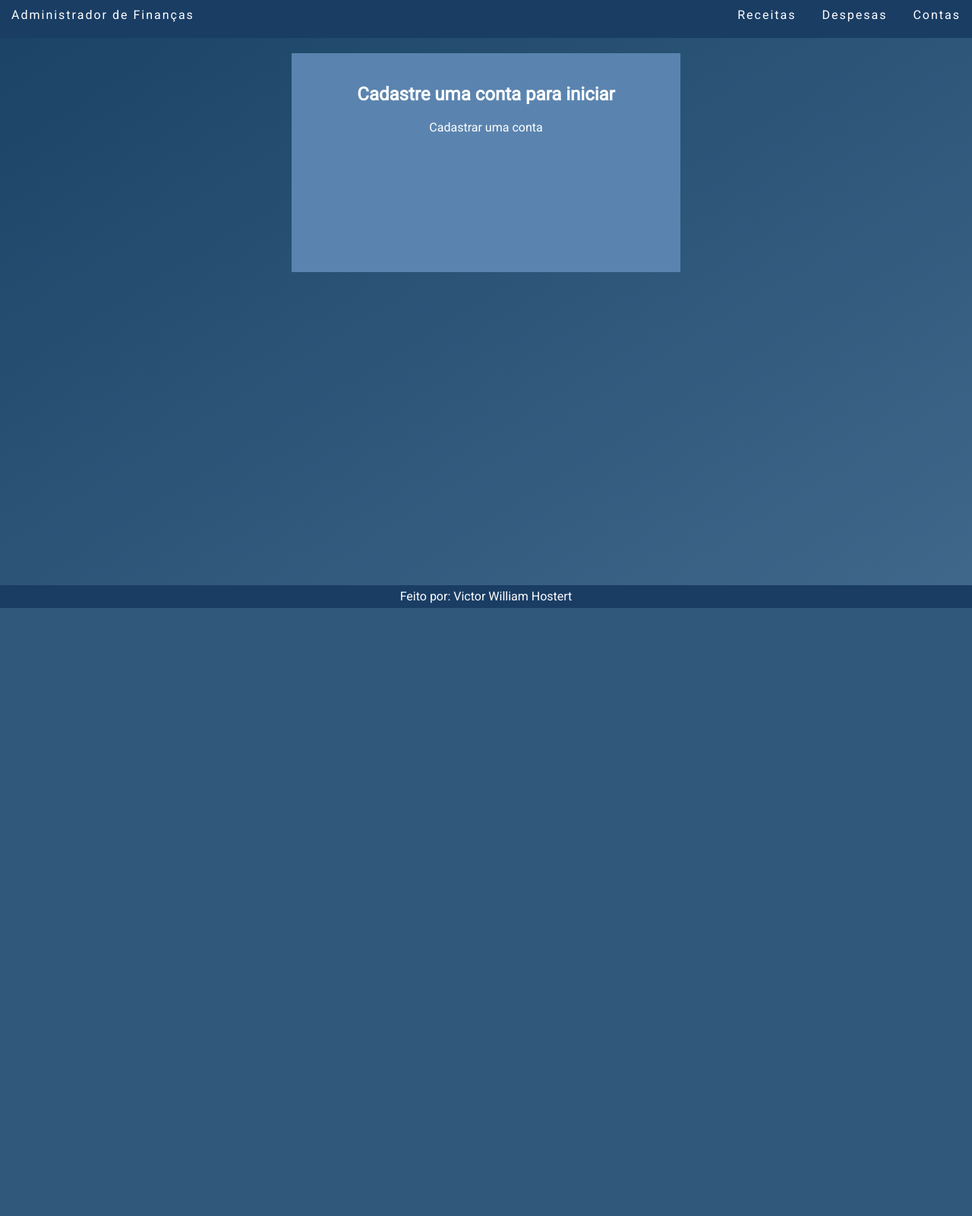
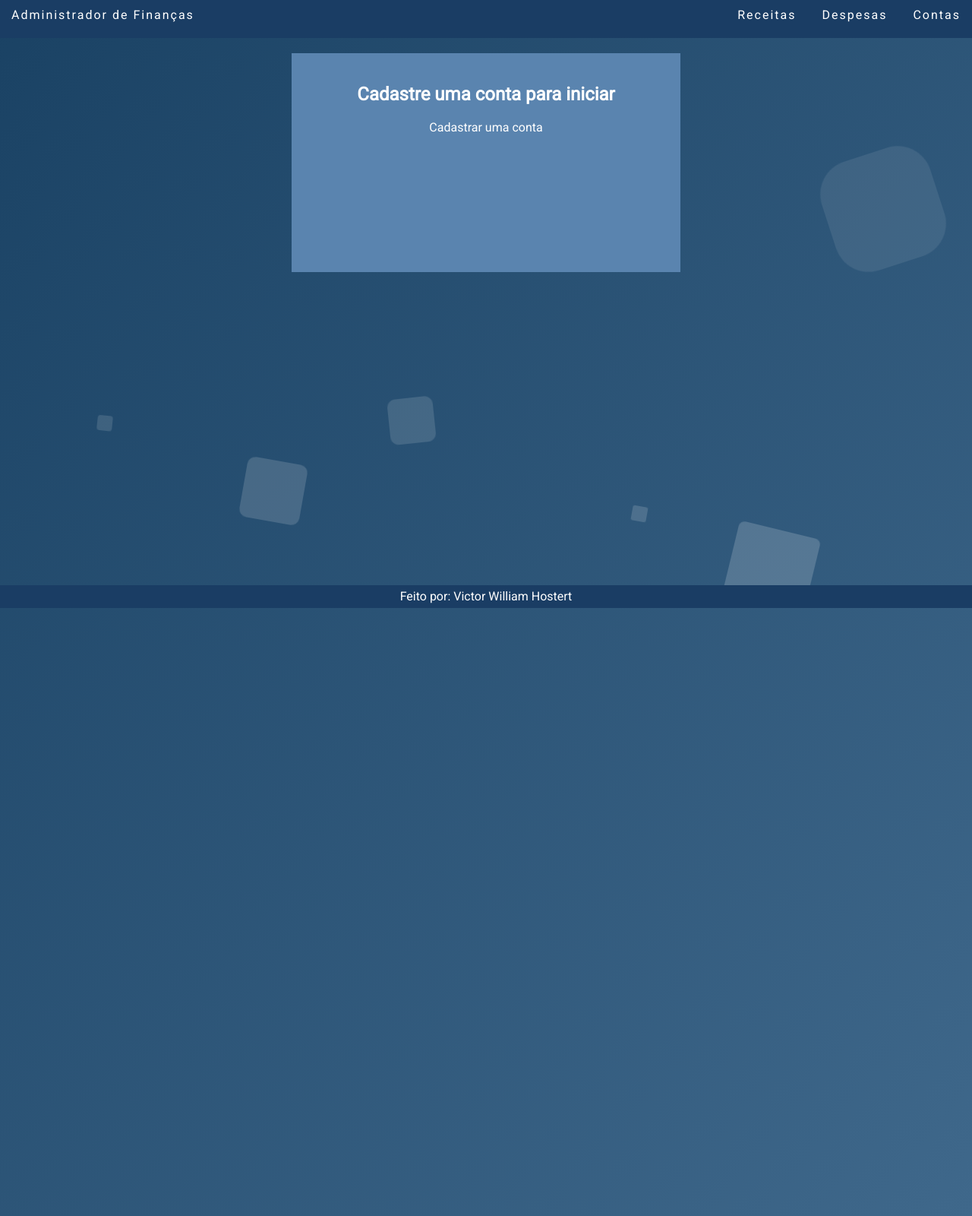
Before and after one commit to victorhostert/DesafioPubFuture, a Django app: page / in a window 1280 px wide. Shown: the whole page at 76% size. Before the commit the page ends 800 px from the top, so only its background shows below. Run offline with Django 4.2, Linux system fonts and the light colour scheme; data that the repository does not hold is empty.

Commit message:
feat: novas animações no background

```diff
--- a/static/styles.css
+++ b/static/styles.css
@@ -25,6 +25,7 @@ body {
     display: flex;
     flex-direction: column;
     flex-wrap: nowrap;
+    overflow: hidden;
 }
 .header{
     height: 50px;
@@ -74,3 +75,112 @@ body {
     line-height: 30px;
     background-color: var(--cor-header);
 }
+
+
+
+
+/* Animações do Background */
+.area{
+    width: 100%;
+    height:100vh;
+    z-index: -2;
+}
+.circles{
+    position: absolute;
+    top: 0;
+    left: 0;
+    width: 100%;
+    height: 100%;
+    overflow: hidden;
+}
+.circles li{
+    position: absolute;
+    display: block;
+    list-style: none;
+    width: 20px;
+    height: 20px;
+    background: rgba(255, 255, 255, 0.2);
+    animation: animate 25s linear infinite;
+    bottom: -150px;
+
+}
+.circles li:nth-child(1){
+    left: 25%;
+    width: 80px;
+    height: 80px;
+    animation-delay: 0s;
+}
+.circles li:nth-child(2){
+    left: 10%;
+    width: 20px;
+    height: 20px;
+    animation-delay: 2s;
+    animation-duration: 12s;
+}
+.circles li:nth-child(3){
+    left: 70%;
+    width: 20px;
+    height: 20px;
+    animation-delay: 4s;
+}
+.circles li:nth-child(4){
+    left: 40%;
+    width: 60px;
+    height: 60px;
+    animation-delay: 0s;
+    animation-duration: 18s;
+}
+.circles li:nth-child(5){
+    left: 65%;
+    width: 20px;
+    height: 20px;
+    animation-delay: 0s;
+}
+.circles li:nth-child(6){
+    left: 75%;
+    width: 110px;
+    height: 110px;
+    animation-delay: 3s;
+}
+.circles li:nth-child(7){
+    left: 35%;
+    width: 150px;
+    height: 150px;
+    animation-delay: 7s;
+}
+.circles li:nth-child(8){
+    left: 50%;
+    width: 25px;
+    height: 25px;
+    animation-delay: 15s;
+    animation-duration: 45s;
+}
+.circles li:nth-child(9){
+    left: 20%;
+    width: 15px;
+    height: 15px;
+    animation-delay: 2s;
+    animation-duration: 35s;
+}
+.circles li:nth-child(10){
+    left: 85%;
+    width: 150px;
+    height: 150px;
+    animation-delay: 0s;
+    animation-duration: 11s;
+}
+@keyframes animate {
+
+    0%{
+        transform: translateY(0) rotate(0deg);
+        opacity: 1;
+        border-radius: 0;
+    }
+
+    100%{
+        transform: translateY(-1000px) rotate(720deg);
+        opacity: 0;
+        border-radius: 50%;
+    }
+
+}
--- a/templates/base.html
+++ b/templates/base.html
@@ -32,5 +32,21 @@
             Feito por: Victor William Hostert
         </div>
     </footer>
+
+    <!-- Elementos para animação do background -->
+    <div class="area" >
+        <ul class="circles">
+                <li></li>
+                <li></li>
+                <li></li>
+                <li></li>
+                <li></li>
+                <li></li>
+                <li></li>
+                <li></li>
+                <li></li>
+                <li></li>
+        </ul>
+    </div >
 </body>
 </html>
```
